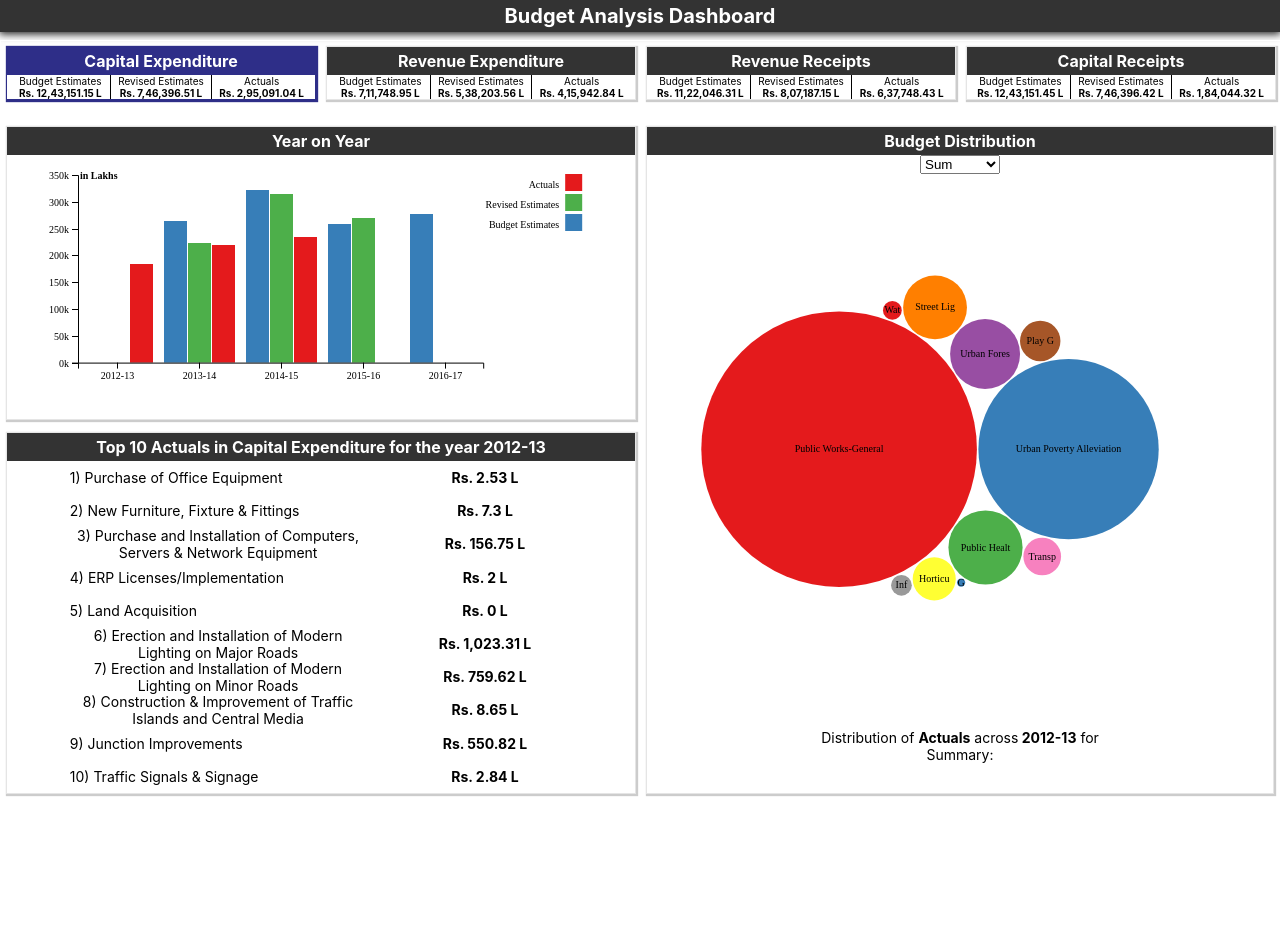
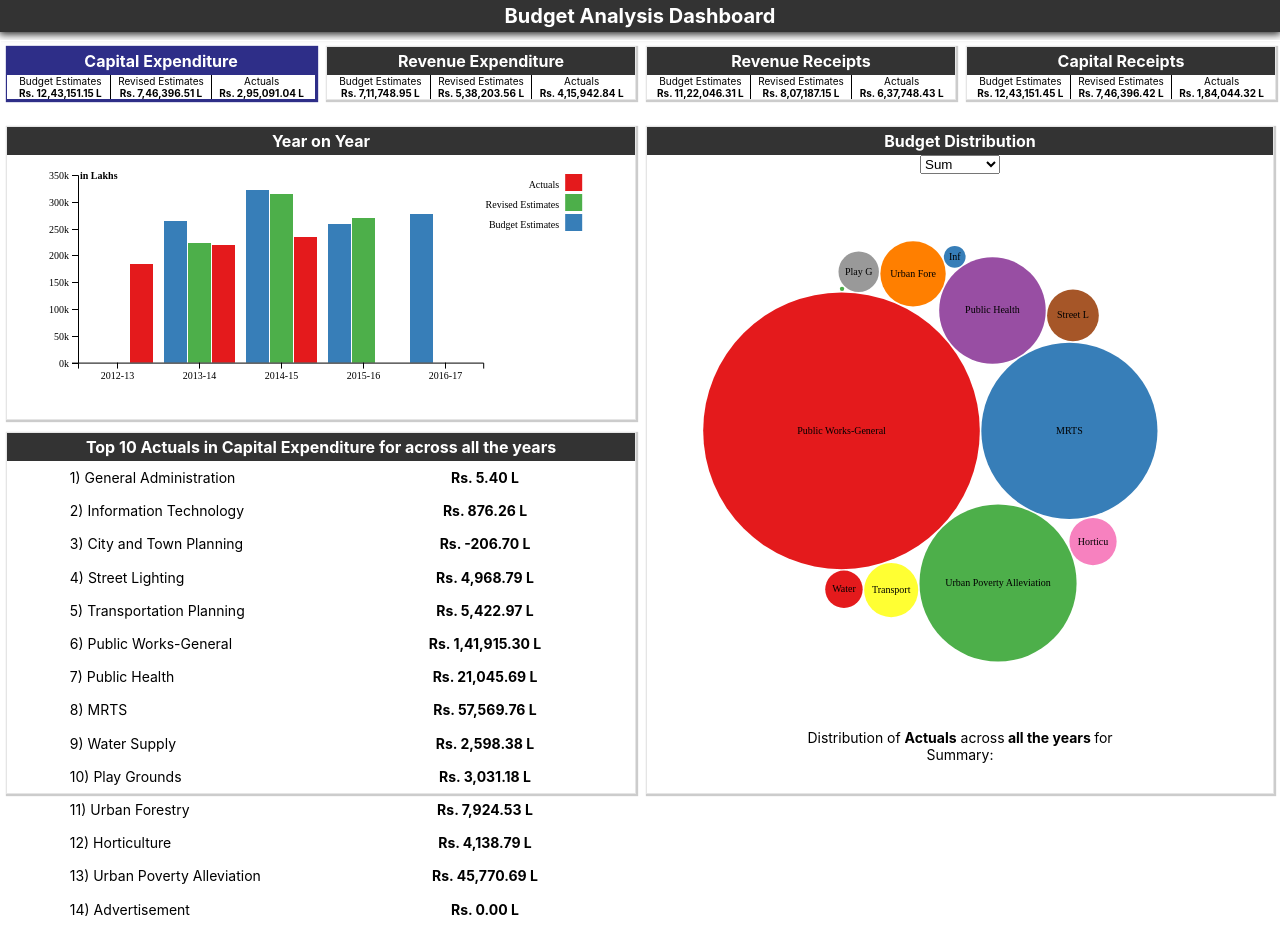
Before and after one commit to mridulmeh/budget-analysis-dashboard, a React (Create React App) app: page / in a window 1280 px wide. Before the commit the page ends 800 px from the top, so only its background shows below. Built offline with nearby package versions, Linux system fonts and the light colour scheme; a web font is replaced by a local one.

Commit message:
Added high level view

```diff
--- a/src/components/bar-chart/bar.css
+++ b/src/components/bar-chart/bar.css
@@ -1,3 +1,8 @@
 .bar, .legend-group{
     cursor: pointer;
 }
+
+.bar.selected {
+    stroke: black;
+    stroke-width: 2px;
+}
--- a/src/components/bar-chart/helper.js
+++ b/src/components/bar-chart/helper.js
@@ -65,8 +65,10 @@ const createBars = (data, mountPoint, x0Scale, events) => {
 		})
 		), 'bar');
 
-	rect.on('click',(...params) => {
+	rect.on('click', function (...params) {
 		events.onBarClick && events.onBarClick(...params);
+		rect.classed('selected', false);
+		d3.select(this).classed('selected', true);
 	});
 
 	return rect ;
--- a/src/containers/break-down/break-down.css
+++ b/src/containers/break-down/break-down.css
@@ -12,11 +12,14 @@
 }
 
 .break-down-key {
-    float: left;
     margin-left: 10%;
     width: 50%;
     display: flex;
     justify-self: start;
+    float: left;
+    overflow: hidden;
+    text-overflow: ellipsis;
+    white-space: nowrap;
 }
 .break-down-value {
     float: right;
--- a/src/containers/break-down/index.js
+++ b/src/containers/break-down/index.js
@@ -2,6 +2,7 @@ import React from 'react';
 import './break-down.css';
 import { Card } from '../../components';
 import { toTitleCase, numberToMoney, camelCaseToWords } from '../../utils';
+import { hierarchy, years } from '../../enums';
 
 class BudgetBreakdown extends React.Component {
 
@@ -19,14 +20,30 @@ class BudgetBreakdown extends React.Component {
 			financialView
 		} = viewSettings;
 
+		const hierarchyPos = hierarchy.indexOf(deepDiveView.name) + 1;
+		const name = hierarchyPos === hierarchy.length ? hierarchy[hierarchyPos - 1] : hierarchy[hierarchyPos];
+
 		const mainHeader = `${toTitleCase(type)} 10 ${estimateView} in
-			${camelCaseToWords(financialView)} for the year ${yearView}`;
+			${camelCaseToWords(financialView)} for ${yearView ? `the year ${yearView}` : `across all the years` }`;
 
+		const yearEstimators = yearView ? [`${yearView} ${estimateView}`] : years.map(e => {
+			return `${e} ${estimateView}`;
+		});
 		const body = dataset.map((e,i) => {
-			const numberVal = e[`${yearView} ${estimateView}`];
-			const money = numberToMoney(Math.round((numberVal || 0) * 100) / 100);
+			let money = 0;
+
+			yearEstimators.forEach(est => {
+				const numberVal = +(e[est]);
+				if(!isNaN(numberVal)){
+
+					money += +(Math.round((+numberVal) * 100) / 100);
+				}
+			});
+
+			money = numberToMoney(money.toFixed(2));
+
 			return (<div key = {i} className = "break-down-row">
-				<div className = 'break-down-key'>{i + 1}) {e[deepDiveView]} </div>
+				<div className = 'break-down-key' title = {e[name]}>{i + 1}) {e[name]} </div>
 				<div className = 'break-down-value'>Rs. {money} L</div>
 			</div>);
 		});
--- a/src/containers/dashboard/data-loader.js
+++ b/src/containers/dashboard/data-loader.js
@@ -1,5 +1,5 @@
 import { separateDataKeys, removeSpaces } from "../../utils";
-import { hierarchy } from "../../enums";
+import { hierarchy, years } from "../../enums";
 
 const addDatumToExistingData = (prevDatum, datum) => {
 	Object.keys(datum).forEach(key => {
@@ -91,18 +91,50 @@ export const getBudgetDistData = (allData, view ) => {
 
 export const getBudgetBreakdown = (data = [], state) => {
 	const {
-		type,
-		value,
 		yearView,
 		deepDiveView,
+		estimateView,
 		financialView
 	} = state;
+	const {
+		name,
+		value: deepDiveVal
+	} = deepDiveView;
 
-	const sortedData = (data[financialView] || []).sort((a,b) => {
-		const sortval = +a[`${yearView} ${value}`] - +b[`${yearView} ${value}`];
-		return type === 'top' ? -sortval : sortval;
-	})
-		.filter(e => e[deepDiveView].length > 0 && e[deepDiveView].split(' ')[0] !== 'Total');
+	const deepDiveName = hierarchy[hierarchy.indexOf(name) + 1];
 
-	return sortedData.slice(0, 10) ;
+	let sortedData = data[financialView] || [];
+	// (data[financialView] || []).sort((a,b) => {
+	// 	const sortval = +a[`${yearView} ${value}`] - +b[`${yearView} ${value}`];
+	// 	return type === 'top' ? -sortval : sortval;
+	// });
+
+	sortedData = sortedData.filter(e => {
+		if(e[deepDiveName].length > 0 && e[deepDiveName].split(' ')[0] !== 'Total'){
+			if(deepDiveVal && e[name] !== deepDiveVal){
+				return false;
+			} return true;
+
+		} return false;
+	});
+
+	const yearEstimators = yearView ? [`${yearView} ${estimateView}`] : years.map(e => {
+		return `${e} ${estimateView}`;
+	});
+	const reducedData = sortedData.reduce((t = {}, n) => {
+
+		const sepVal = n[deepDiveName];
+		t[sepVal] = t[sepVal] || {};
+		yearEstimators.forEach(y => {
+			t[sepVal][y] = t[sepVal][y] || 0;
+			t[sepVal][y] += +n[y];
+		});
+
+		return t;
+	}, {}) ;
+
+	return Object.keys(reducedData).map(e => ({
+		[deepDiveName]: e,
+		...reducedData[e]
+	})) || [];
 };
--- a/src/containers/dashboard/index.js
+++ b/src/containers/dashboard/index.js
@@ -19,7 +19,7 @@ class DashboardContainer extends React.Component {
 				budgetYoy: 'BudgetSummaryStatement',
 				budgetDist: {
 					financialView: 'CapitalExpenditure',
-					yearView: '2012-13',
+					yearView: '',
 					estimateView: 'Actuals',
 					deepDiveView: {
 						name: 'Summary',
@@ -29,8 +29,11 @@ class DashboardContainer extends React.Component {
 				budgetBreakdown: {
 					type: 'top',
 					estimateView: 'Actuals',
-					yearView: '2012-13',
-					deepDiveView: 'Detailed Account Code Description',
+					yearView: '',
+					deepDiveView: {
+						name: 'Summary',
+						value: ''
+					},
 					financialView: 'CapitalExpenditure'
 				},
 				budgetSummary: {
@@ -85,6 +88,10 @@ class DashboardContainer extends React.Component {
 					value
 				};
 				budgetSummary.deepDiveView = {
+					name: newHierarchy,
+					value
+				};
+				budgetBreakdown.deepDiveView = {
 					name: newHierarchy,
 					value
 				};
--- a/src/utils/index.js
+++ b/src/utils/index.js
@@ -64,6 +64,11 @@ export const separateDataKeys = (data) => {
 };
 
 export const numberToMoney = (originalString, breakPointer = 2) => {
+	let minus = '';
+	if(originalString[0] === '-'){
+		minus = '-';
+		originalString = originalString.substring(1, originalString.length);
+	}
 	const splitString = `${originalString}`.split('.');
 	const str = splitString[0];
 
@@ -74,7 +79,7 @@ export const numberToMoney = (originalString, breakPointer = 2) => {
 	for(let i = stringLength - 4; i >= 0; i = i - breakPointer){
 		returnedStr = (str[i - 1] || '') + str[i] + ',' + returnedStr;
 	}
-	return returnedStr + (splitString[1] ? `.${splitString[1]}` : '');
+	return minus + returnedStr + (splitString[1] ? `.${splitString[1]}` : '');
 
 };
 
```
